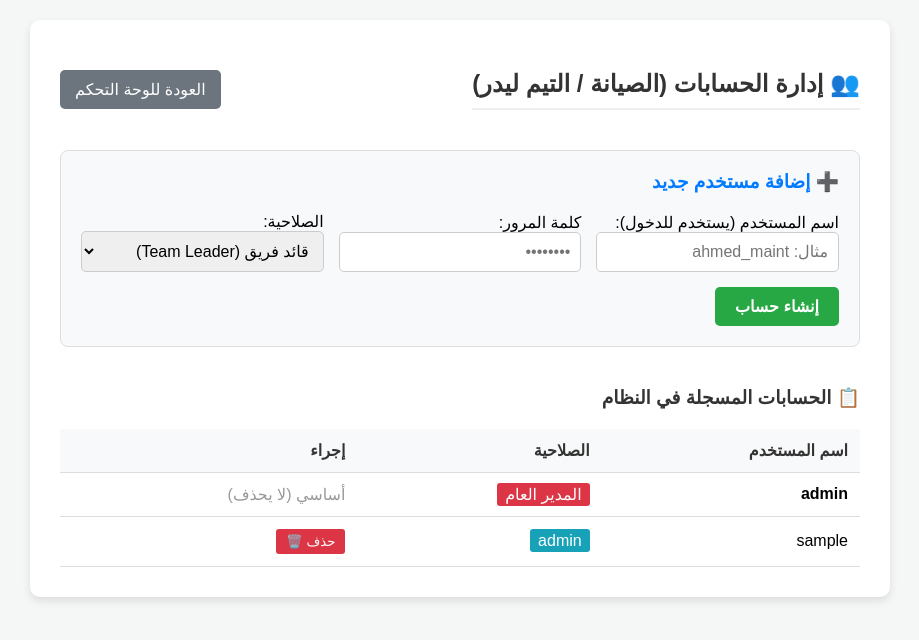
After one commit to SaTo2002/DailyCheckApp, a Flask app: page /manage_users in a window 1280 px wide. The commit adds this page. Shown: the top 640 px of the page, without its empty margins (180-1099 px from the left). Run offline with Flask 3, Linux system fonts and the light colour scheme; the visitor is signed in with stand-in values (Sample User, id 1); data comes from the database, SQL or seed files in the repository; both versions use the stored data as it was after the commit.

Commit message:
Login for admin and Accounts

```diff
--- a/app.py
+++ b/app.py
@@ -5,6 +5,7 @@ import base64
 import uuid
 from datetime import datetime
 from flask import Flask, render_template, request, session, redirect, url_for
+from werkzeug.security import generate_password_hash, check_password_hash
 
 app = Flask(__name__)
 # الكلمة السرية دي ضرورية عشان الـ session يشتغل
@@ -38,6 +39,15 @@ def init_db():
             map_image_path TEXT,   -- مسار صورة الرسمة اللي على الخريطة
             photos_paths TEXT,     -- مسارات صور الكاميرا محفوظة كـ JSON
             timestamp DATETIME DEFAULT CURRENT_TIMESTAMP
+        )
+    ''')
+    # إنشاء جدول للمستخدمين (تيم ليدر / صيانة)
+    cursor.execute('''
+        CREATE TABLE IF NOT EXISTS users (
+            id INTEGER PRIMARY KEY AUTOINCREMENT,
+            username TEXT UNIQUE,
+            password_hash TEXT,
+            role TEXT
         )
     ''')
 
@@ -135,6 +145,11 @@ AREAS_CONFIG = {
         "games": [] # مكان جاهز لمتطلبات اللاونج
     }
 }
+
+# ==========================================
+# --- حساب الأدمن الأساسي (الوحيد اللي في الكود) ---
+# ==========================================
+MASTER_ADMIN_HASH = "scrypt:32768:8:1$o2sRQJ3CVeIvLBFk$630226ad3aa44801001362c89ca76753c7ae6900c4f8395cbe90cf89a657dd6d544988584d0ab9e667571be840294f8290e4c87cb47d5d4f6a2acb0075e2bb1e"  # حط شفرتك هنا
 
 # المسار الرئيسي للموقع (الصفحة الرئيسية)
 # مسار شاشة الدخول (إدخال الاسم واختيار المنطقة)
@@ -398,9 +413,98 @@ def submit_report():
     """
     return success_html
 
+# مسار تسجيل دخول الإدارة والصيانة
+@app.route('/admin_login', methods=['GET', 'POST'])
+def admin_login():
+    if request.method == 'POST':
+        username = request.form.get('username')
+        password = request.form.get('password')
+
+        # 1. فحص هل هو الأدمن الأساسي؟ (الموجود في الكود)
+        if username == 'admin' and check_password_hash(MASTER_ADMIN_HASH, password):
+            session['is_admin'] = True
+            session['admin_role'] = 'admin'
+            return redirect(url_for('dashboard'))
+
+        # 2. لو مش الأدمن الأساسي، ندور في قاعدة البيانات
+        conn = sqlite3.connect(DB_NAME)
+        conn.row_factory = sqlite3.Row
+        cursor = conn.cursor()
+        cursor.execute("SELECT * FROM users WHERE username = ?", (username,))
+        user = cursor.fetchone()
+        conn.close()
+
+        # لو المستخدم موجود والباسوورد صح
+        if user and check_password_hash(user['password_hash'], password):
+            session['is_admin'] = True
+            session['admin_role'] = user['role']
+            return redirect(url_for('dashboard'))
+        else:
+            return render_template('admin_login.html', error="اسم المستخدم أو كلمة المرور غير صحيحة!")
+
+    return render_template('admin_login.html')
+
+# ==========================================
+# --- مسارات إدارة المستخدمين (للأدمن فقط) ---
+# ==========================================
+@app.route('/manage_users', methods=['GET', 'POST'])
+def manage_users():
+    # التأكد إن اللي داخل هو "الأدمن الأساسي" فقط، مش تيم ليدر ولا صيانة
+    if not session.get('is_admin') or session.get('admin_role') != 'admin':
+        return redirect(url_for('dashboard'))
+
+    conn = sqlite3.connect(DB_NAME)
+    conn.row_factory = sqlite3.Row
+    cursor = conn.cursor()
+
+    # لو الأدمن بيضيف مستخدم جديد
+    if request.method == 'POST':
+        new_username = request.form.get('username')
+        new_password = request.form.get('password')
+        new_role = request.form.get('role')
+
+        if new_username and new_password and new_role:
+            hashed_pw = generate_password_hash(new_password) # بنشفر باسوورده قبل ما نحفظه
+            try:
+                cursor.execute('INSERT INTO users (username, password_hash, role) VALUES (?, ?, ?)', (new_username, hashed_pw, new_role))
+                conn.commit()
+            except sqlite3.IntegrityError:
+                # لو اسم المستخدم موجود قبل كده
+                pass
+
+    # جلب كل المستخدمين لعرضهم
+    cursor.execute("SELECT * FROM users")
+    users = cursor.fetchall()
+    conn.close()
+
+    return render_template('manage_users.html', users=users)
+
+@app.route('/delete_user/<int:user_id>', methods=['POST'])
+def delete_user(user_id):
+    if not session.get('is_admin') or session.get('admin_role') != 'admin':
+        return redirect(url_for('dashboard'))
+
+    conn = sqlite3.connect(DB_NAME)
+    cursor = conn.cursor()
+    cursor.execute('DELETE FROM users WHERE id = ?', (user_id,))
+    conn.commit()
+    conn.close()
+    return redirect(url_for('manage_users'))
+
+
+# مسار تسجيل خروج الإدارة
+@app.route('/admin_logout')
+def admin_logout():
+    session.pop('is_admin', None)
+    session.pop('admin_role', None)
+    return redirect(url_for('home'))
+
 # مسار لوحة تحكم الإدارة (Dashboard) لعرض التقارير
 @app.route('/dashboard', methods=['GET'])
 def dashboard():
+    # حماية المسار: التأكد إن المستخدم من الإدارة
+    if not session.get('is_admin'):
+        return redirect(url_for('admin_login'))
     conn = sqlite3.connect(DB_NAME)
     conn.row_factory = sqlite3.Row
     cursor = conn.cursor()
@@ -508,6 +612,9 @@ def dashboard():
 # مسار تجهيز التقرير للطباعة
 @app.route('/print_report/<session_id>')
 def print_report(session_id):
+    # حماية المسار: التأكد إن المستخدم من الإدارة
+    if not session.get('is_admin'):
+        return redirect(url_for('admin_login'))
     conn = sqlite3.connect(DB_NAME)
     conn.row_factory = sqlite3.Row
     cursor = conn.cursor()
@@ -560,6 +667,10 @@ def print_report(session_id):
 # مسار لحذف تقرير بالكامل (يدوياً)
 @app.route('/delete_report/<session_id>', methods=['POST'])
 def delete_report(session_id):
+    # حماية المسار: التأكد إن المستخدم من الإدارة
+    if not session.get('is_admin'):
+        return redirect(url_for('admin_login'))
+
     conn = sqlite3.connect(DB_NAME)
     conn.row_factory = sqlite3.Row
     cursor = conn.cursor()
--- a/templates/index.html
+++ b/templates/index.html
@@ -23,6 +23,8 @@
 
         <button type="submit" style="width: 100%; padding: 12px; background-color: #007bff; color: white; border: none; border-radius: 5px; font-size: 18px; cursor: pointer;">دخول للفحص</button>
     </form>
-
+    <div style="margin-top: 50px;">
+        <a href="/admin_login" style="color: #adb5bd; text-decoration: none; font-size: 14px;">🔒 دخول الإدارة والصيانة</a>
+    </div>
 </body>
 </html>
--- /dev/null
+++ b/templates/manage_users.html
@@ -0,0 +1,76 @@
+<!DOCTYPE html>
+<html dir="rtl" lang="ar">
+<head>
+    <meta charset="UTF-8">
+    <title>إدارة المستخدمين - جرافيتي كود</title>
+    <style>
+        body { font-family: Arial, sans-serif; background-color: #f4f7f6; margin: 0; padding: 20px; }
+        .container { max-width: 800px; margin: 0 auto; background: white; padding: 30px; border-radius: 10px; box-shadow: 0 4px 8px rgba(0,0,0,0.1); }
+        h2 { border-bottom: 2px solid #eee; padding-bottom: 10px; color: #333; }
+        .form-group { margin-bottom: 15px; text-align: right; }
+        input, select { width: 100%; padding: 10px; border: 1px solid #ccc; border-radius: 5px; font-size: 16px; box-sizing: border-box; }
+        table { width: 100%; border-collapse: collapse; margin-top: 20px; text-align: right; }
+        th, td { padding: 12px; border-bottom: 1px solid #ddd; }
+        th { background-color: #f8f9fa; color: #333; }
+    </style>
+</head>
+<body>
+
+    <div class="container">
+        <div style="display: flex; justify-content: space-between; align-items: center;">
+            <h2>👥 إدارة الحسابات (الصيانة / التيم ليدر)</h2>
+            <a href="/dashboard" style="background: #6c757d; color: white; padding: 10px 15px; text-decoration: none; border-radius: 5px;">العودة للوحة التحكم</a>
+        </div>
+
+        <div style="background: #f8f9fa; padding: 20px; border-radius: 8px; margin-top: 20px; border: 1px solid #ddd;">
+            <h3 style="margin-top: 0; color: #007bff;">➕ إضافة مستخدم جديد</h3>
+            <form method="POST" style="display: flex; gap: 15px; flex-wrap: wrap; align-items: flex-end;">
+                <div style="flex: 1; min-width: 200px;">
+                    <label>اسم المستخدم (يستخدم للدخول):</label>
+                    <input type="text" name="username" required placeholder="مثال: ahmed_maint">
+                </div>
+                <div style="flex: 1; min-width: 200px;">
+                    <label>كلمة المرور:</label>
+                    <input type="password" name="password" required placeholder="••••••••">
+                </div>
+                <div style="flex: 1; min-width: 200px;">
+                    <label>الصلاحية:</label>
+                    <select name="role" required>
+                        <option value="Team Leader">قائد فريق (Team Leader)</option>
+                        <option value="Maintenance">تيم الصيانة (Maintenance)</option>
+                    </select>
+                </div>
+                <div>
+                    <button type="submit" style="background: #28a745; color: white; border: none; padding: 10px 20px; border-radius: 5px; cursor: pointer; font-size: 16px; font-weight: bold;">إنشاء حساب</button>
+                </div>
+            </form>
+        </div>
+
+        <h3 style="margin-top: 40px; color: #333;">📋 الحسابات المسجلة في النظام</h3>
+        <table>
+            <tr>
+                <th>اسم المستخدم</th>
+                <th>الصلاحية</th>
+                <th>إجراء</th>
+            </tr>
+            <tr>
+                <td><strong>admin</strong></td>
+                <td><span style="background: #dc3545; color: white; padding: 3px 8px; border-radius: 3px;">المدير العام</span></td>
+                <td><span style="color: #999;">أساسي (لا يحذف)</span></td>
+            </tr>
+            {% for user in users %}
+            <tr>
+                <td>{{ user.username }}</td>
+                <td><span style="background: #17a2b8; color: white; padding: 3px 8px; border-radius: 3px;">{{ user.role }}</span></td>
+                <td>
+                    <form action="/delete_user/{{ user.id }}" method="POST" onsubmit="return confirm('تأكيد حذف الحساب؟');" style="margin: 0;">
+                        <button type="submit" style="background: #dc3545; color: white; border: none; padding: 5px 10px; border-radius: 3px; cursor: pointer;">حذف 🗑️</button>
+                    </form>
+                </td>
+            </tr>
+            {% endfor %}
+        </table>
+    </div>
+
+</body>
+</html>
```
Also changed, not shown: templates/admin_login.html (added, +34 -0 lines), templates/dashboard.html (+6 -1 lines), gravity_inspections.db.
